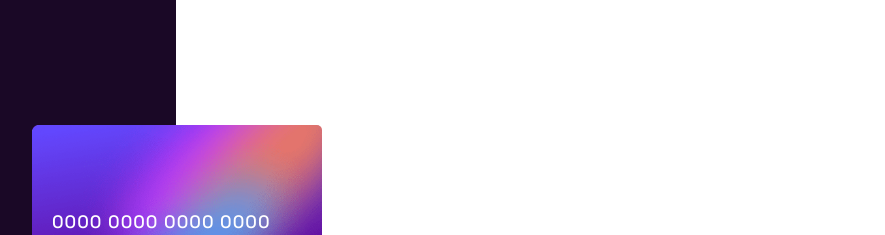
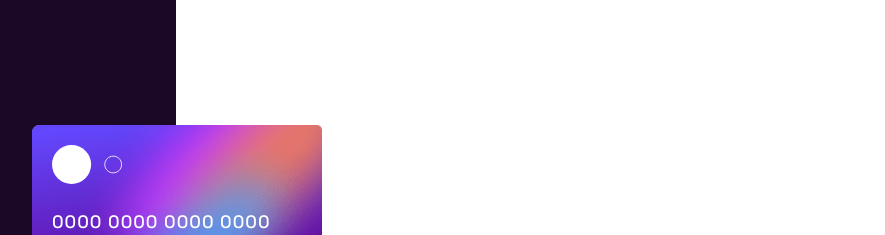
Before and after one commit to lexcode1227/interactive-card-details-form, a plain HTML site: page index.html in a window 1280 px wide. Shown: the top 235 px of the page, without its empty margins (208-1093 px from the left). Drawn offline with Linux system fonts and the light colour scheme.

Commit message:
agregué icono redondo superior de la card

```diff
--- a/index.html
+++ b/index.html
@@ -16,6 +16,7 @@
                 <p class="text-s" id="cvc">000</p>
             </div>
             <div id="imageContainer-front">
+                <img src="./assets/card-logo.svg" width="70px" height="39px" alt="">
                 <p class="text-l" id="numberCard">0000 0000 0000 0000</p>
                 <p class="text-s" id="nameCard">ALEX PEREZ</p>
                 <p class="text-s" id="dataCard"><span class="text-s" id="mmCard">00</span>/ <span class="text-s" id="yyCard">00</span> </p>
```
